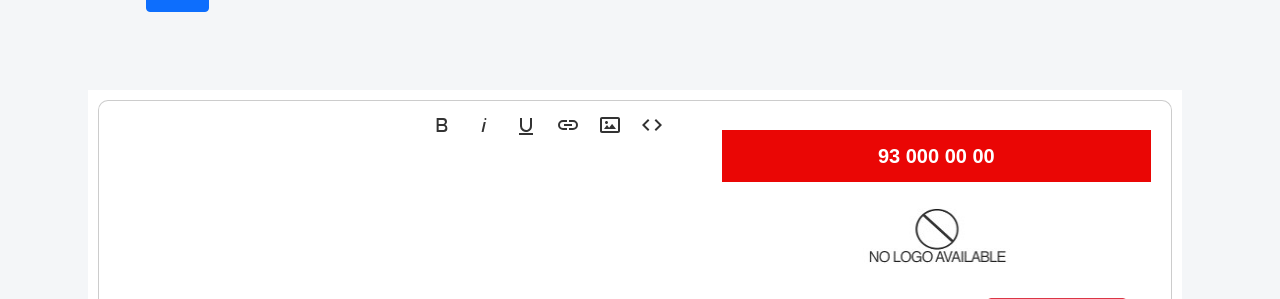
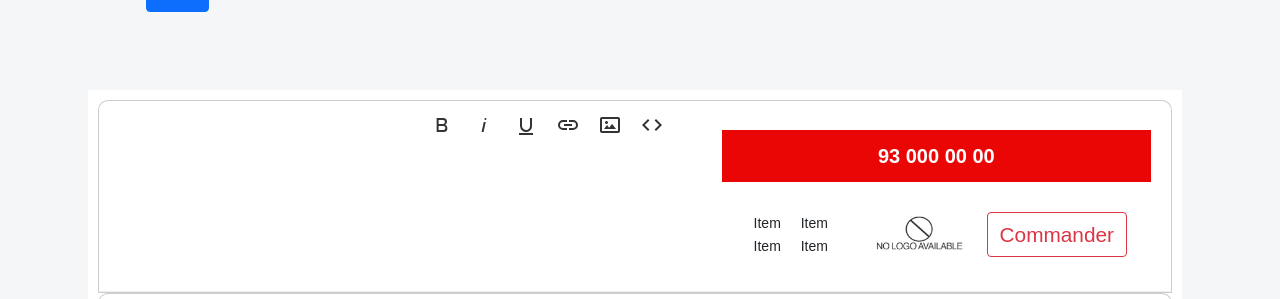
Before and after one commit to witocorp/alpesan-creator, a Yii app: template backend/views/landing/create.php in a window 1280 px wide. Shown: the part 5259-5558 px from the top of the page. Run offline with PHP 8.4 and a stand-in for Yii, Linux system fonts and the light colour scheme; the template is opened without the code that fills it, so the values that code supplies are empty; form fields are guessed from the names that the template uses; some libraries are stand-ins or nearby versions.

Commit message:
cambio header

```diff
--- a/backend/views/landing/_form.php
+++ b/backend/views/landing/_form.php
@@ -189,22 +189,22 @@ $this->registerJsFile("@web/editor/js/script.js", ['depends' => 'yii\web\JqueryA
         <div class="col-md-12 text-center banner_head">
           <p>93 000 00 00</p>
         </div>
-        <div class="col-md-12 logo-alpesan">
-          <a class="navbar-brand centrado" href="#"><img src="img/no-logo.jpg"></a>
-        </div>
+
         <nav class="navbar navbar-expand-lg navbar-light">
           <div class="container-fluid">
+            <a class="navbar-brand d-sm-none mb-5" href="#"><img src="img/no-logo.jpg"></a>
             <a class="btn btn-outline-danger d-sm-none" href="#">Commander</a>
             <a class="navbar-toggler" type="button" data-bs-toggle="collapse" data-bs-target="#navbarTogglerDemo02" aria-controls="navbarTogglerDemo02" aria-expanded="false" aria-label="Toggle navigation">
               <div class="navbar-toggler-icon"></div>
             </a>
             <div class="collapse navbar-collapse" id="navbarTogglerDemo02">
-              <ul class="navbar-nav me-auto mb-2 mb-lg-0">
+              <ul class="navbar-nav mb-2 mb-lg-0">
                 <a href="#">Item</a>
                 <a href="#">Item</a>
                 <a href="#">Item</a>
                 <a href="#">Item</a>
               </ul>
+              <a class="navbar-brand d-none d-sm-block" href="#"><img src="img/no-logo.jpg"></a>
               <a class="btn btn-outline-danger d-none d-sm-block" href="#">Commander</a>
             </div>
           </div>
--- a/backend/web/css/style.css
+++ b/backend/web/css/style.css
@@ -63,8 +63,8 @@
     font-weight: initial;
     line-height: initial;
 }
-#navbarTogglerDemo02 ul{
-	margin-left: auto !important;
+#navbarTogglerDemo02 {
+  justify-content: space-between;
 }
 .btn-outline-danger:hover {
     background-color: initial;
--- a/landings/assets/style.css
+++ b/landings/assets/style.css
@@ -53,8 +53,8 @@ body {
 .img-fluid {
   width: 100%;
 }
-#navbarTogglerDemo02 ul {
-  margin-left: auto !important;
+#navbarTogglerDemo02 {
+  justify-content: space-between;
 }
 .navbar-nav a {
   color: #212529 !important;
```
